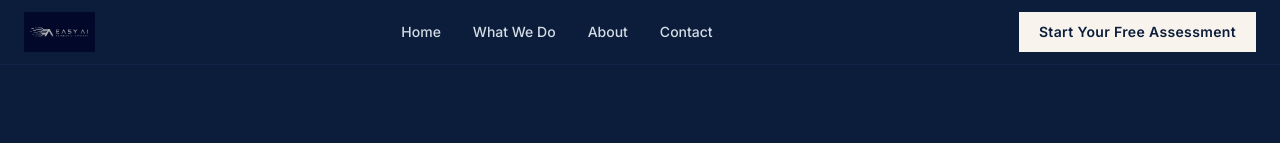
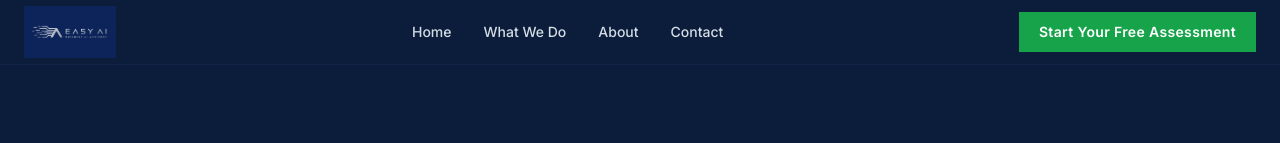
Before and after one commit to etoyig-png/easyai-landing, a Next.js app: page / in a window 1280 px wide. Shown: the top 143 px of the page. Built offline with nearby package versions, Linux system fonts and the light colour scheme; a web font is replaced by a local one.

Commit message:
Header: bigger logo mix-blend-mode screen, green CTA buttons

```diff
--- a/components/Header.tsx
+++ b/components/Header.tsx
@@ -24,8 +24,9 @@ export default function Header() {
             alt="Easy AI — Business AI Advisory"
             width={200}
             height={54}
-            className="h-10 w-auto object-contain"
+            className="h-[52px] w-auto object-contain"
             priority
+            style={{ mixBlendMode: 'screen' }}
           />
         </Link>
 
@@ -44,7 +45,7 @@ export default function Header() {
 
         {/* Desktop CTA */}
         <div className="hidden md:block">
-          <Link href="/assessment" className="btn-ivory text-sm px-5 py-2.5">
+          <Link href="/assessment" className="btn-green text-sm px-5 py-2.5">
             Start Your Free Assessment
           </Link>
         </div>
@@ -85,7 +86,7 @@ export default function Header() {
             <Link
               href="/assessment"
               onClick={() => setOpen(false)}
-              className="btn-ivory w-full text-center py-3 block"
+              className="btn-green w-full text-center py-3 block"
             >
               Start Your Free Assessment
             </Link>
```
